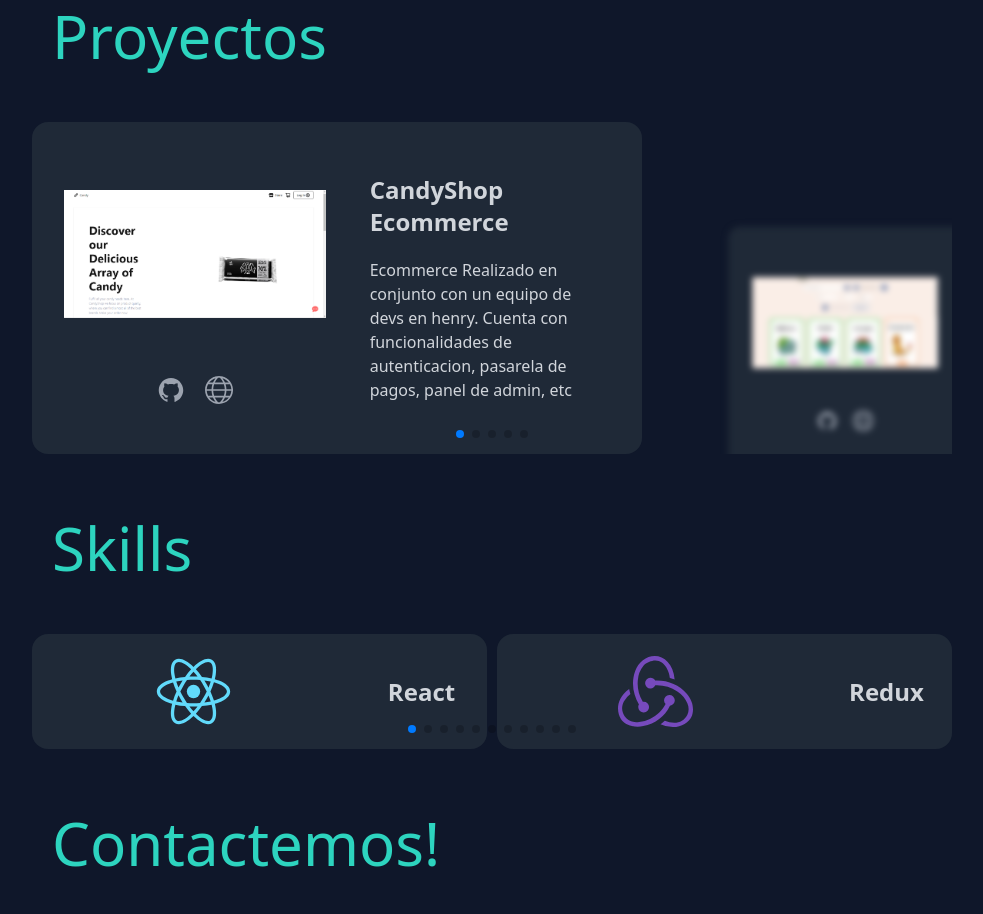
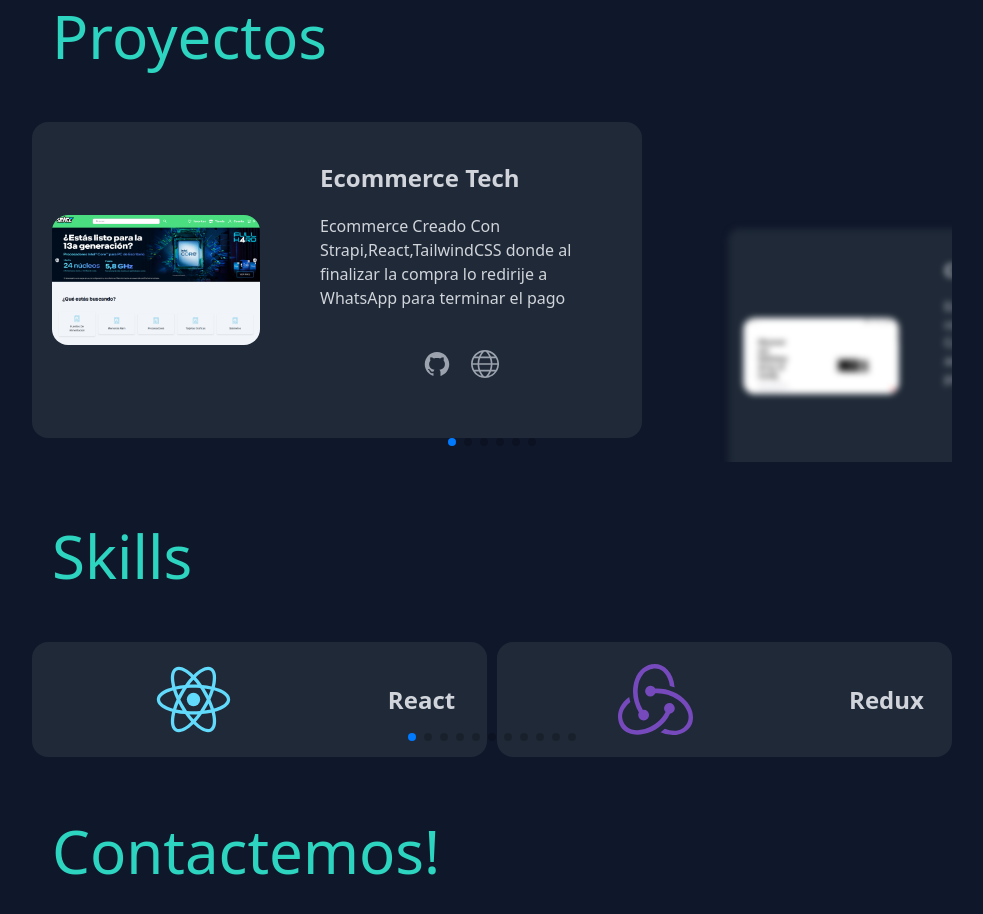
Before and after one commit to ivan2214/Portfolio, a React (Vite) app: page / in a window 1280 px wide. Shown: the part 1740-2654 px from the top of the page, without its empty margins (148-1131 px from the left). Built offline with nearby package versions, Linux system fonts and the light colour scheme.

Commit message:
add project

```diff
--- a/src/Content.js
+++ b/src/Content.js
@@ -1,5 +1,6 @@
 // import images
 
+import ecommerceStrapi from '@/Assets/Projects/ecommerceStrapi.png'
 import candyShop from '@/Assets/Projects/candyShop.png'
 import pokemon from '@/Assets/Projects/pokemon.png'
 import chatBot from '@/Assets/Projects/chatBot.png'
@@ -34,6 +35,15 @@ export const content = {
     subtitle: 'MY CLIENT REVIEWS',
     testimonials_content: [
       {
+        title: 'Ecommerce Tech',
+        review:
+          'Ecommerce Creado Con Strapi,React,TailwindCSS donde al finalizar la compra lo redirije a WhatsApp para terminar el pago',
+        img: ecommerceStrapi,
+        tecnology: [iconReact, iconReact, iconReact, iconReact, iconRedux, iconRedux, iconRedux],
+        github: 'https://github.com/ivan2214/EcommerceFront',
+        deploy: 'https://ecommerce-front-mu.vercel.app',
+      },
+      {
         title: 'CandyShop Ecommerce',
         review:
           'Ecommerce Realizado en conjunto con un equipo de devs en henry. Cuenta con funcionalidades de autenticacion, pasarela de pagos, panel de admin, etc',
@@ -48,7 +58,7 @@ export const content = {
           'Aplicacion fullStack capaz de realizar un CRUD completo, filtros de busqueda y ordenamiento. Proyecto individual realizado con express, posgreSQL, sequelize, React, Redux ',
         img: pokemon,
         tecnology: [iconReact, iconReact, iconReact, iconReact, iconRedux, iconRedux, iconRedux],
-        github: 'https://github.com/AntonelaRodriguez/CandyShop',
+        github: 'https://github.com/ivan2214/Pokemon-FullStack',
         deploy: 'https://candy-shop-sage.vercel.app',
       },
       {
--- a/src/Layout/Projects.jsx
+++ b/src/Layout/Projects.jsx
@@ -36,18 +36,28 @@ const Projects = () => {
           {Testimonials?.testimonials_content?.map((content, i) => (
             <SwiperSlide key={i}>
               <div
-                className={`flex h-full w-full flex-col items-center justify-center gap-6 overflow-hidden
+                className={`flex h-full w-full flex-col items-center justify-center overflow-hidden
               rounded-2xl  bg-teal-700 text-gray-200 duration-500 dark:bg-gray-800
-               dark:text-gray-300 md:flex-row lg:p-8
+               dark:text-gray-300
                 ${activeIndex !== i && 'translate-y-16 scale-75 blur-sm'}`}
               >
-                <div className='mx-auto flex h-full  flex-col items-center justify-center gap-10 '>
+                <div className='600 flex h-full  w-full flex-col items-center  rounded-2xl  lg:flex-row lg:gap-10 lg:px-5'>
+                  {/* image and links */}
+                  <div className='mx lg h-full   w-full rounded-2xl '>
                     <img
                       src={content?.img}
                       alt='...'
-                    className='mx-auto aspect-[16/6]  w-full object-contain md:aspect-[16/8]  md:rounded-2xl lg:aspect-[16/10] lg:rounded-2xl 2xl:max-h-[500px]'
+                      className='mx-auto h-full  w-full min-w-[208px]  object-contain md:rounded-2xl  lg:rounded-2xl 2xl:max-h-[500px]'
                     />
-                  <div className='flex flex-row items-center justify-center gap-5'>
+                  </div>
+                  {/* content */}
+                  <div className=' flex flex-col items-center gap-5 py-5'>
+                    <div className='flex flex-col items-start justify-center gap-5 p-5 text-left '>
+                      <h2 className='text-xl font-bold lg:text-2xl'>{content.title}</h2>
+                      <p className='text-sm font-light lg:text-base '>{content.review}</p>
+                    </div>
+                    <div className='mx-auto flex h-full w-full flex-col  items-center justify-center gap-10 '>
+                      <div className='flex flex-row items-center justify-center gap-5 pb-5 lg:pb-10'>
                         <a
                           href={content?.github}
                           target='_blank'
@@ -64,9 +74,7 @@ const Projects = () => {
                         </a>
                       </div>
                     </div>
-                <div className='flex flex-col items-start justify-center gap-5 p-5 text-left '>
-                  <h2 className='text-xl font-bold lg:text-2xl'>{content.title}</h2>
-                  <p className='text-sm font-light lg:text-base '>{content.review}</p>
+                  </div>
                 </div>
               </div>
             </SwiperSlide>
```
Also changed, not shown: src/Assets/Projects/ecommerceStrapi.png (added). Lines whose indentation alone changed are shown as unchanged.
